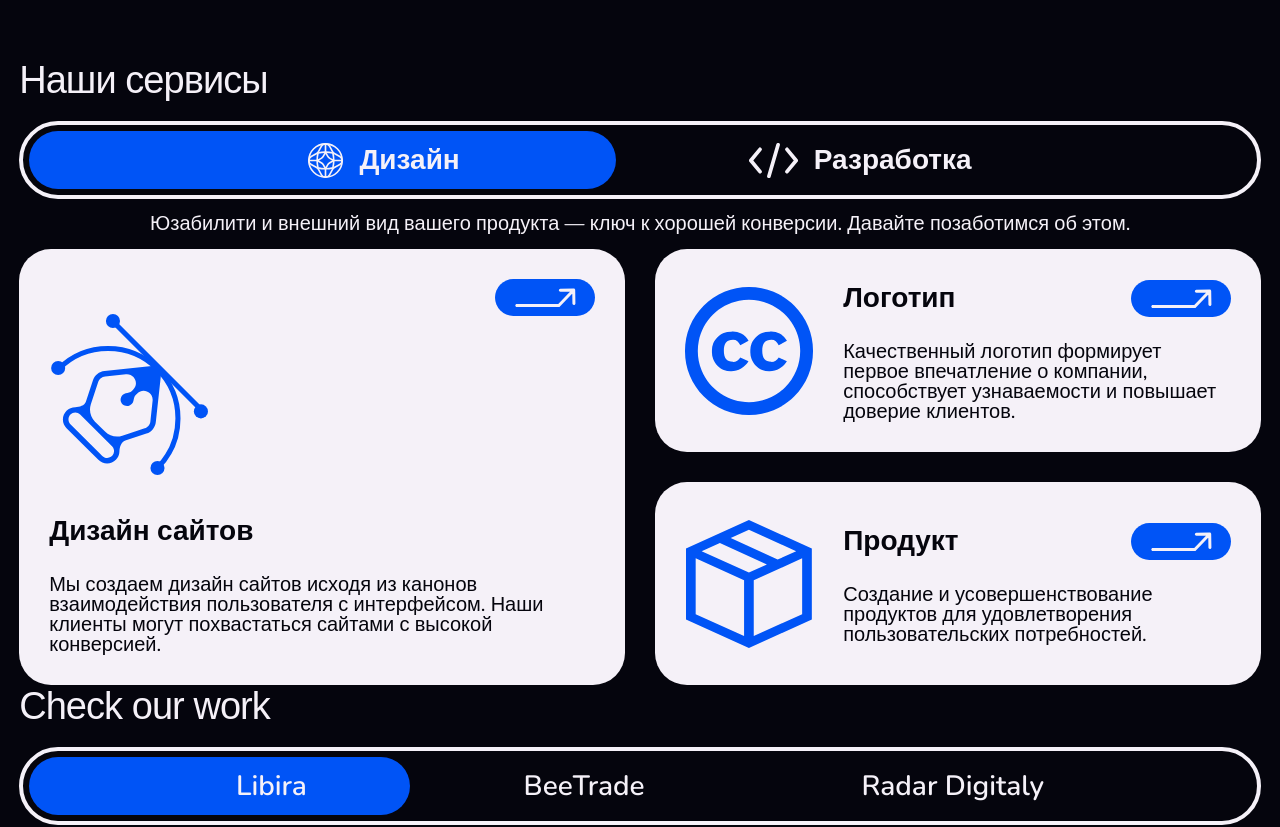
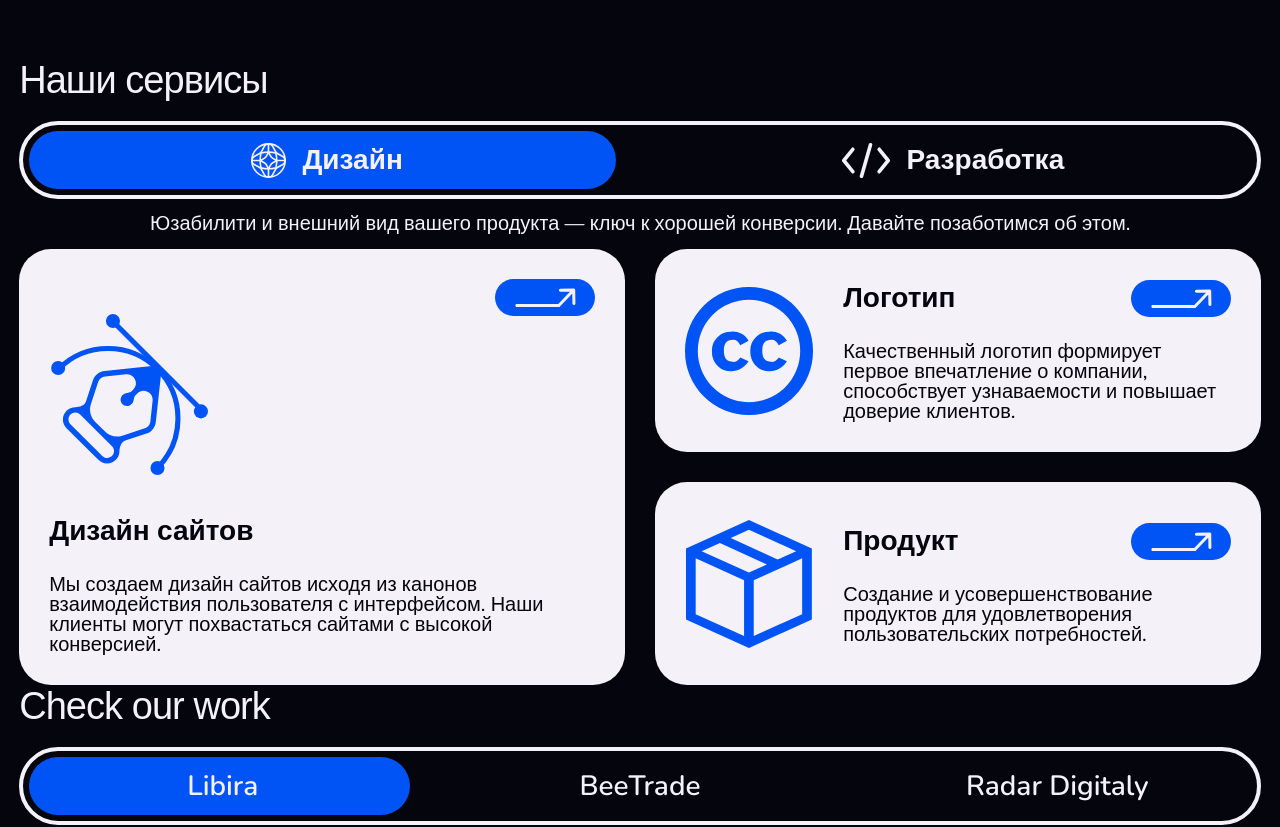
Before and after one commit to matveisch/desight, a Next.js app: page / in a window 1280 px wide. Shown: the part 760-1587 px from the top of the page. Built offline with nearby package versions, Linux system fonts and the light colour scheme; a web font is replaced by a local one.

Commit message:
update tabswitcher

```diff
--- a/src/components/TabSwitcher/TabSwitcher.module.scss
+++ b/src/components/TabSwitcher/TabSwitcher.module.scss
@@ -11,12 +11,14 @@ $outlinePaddingMobile: 3px;
   justify-content: space-evenly;
   align-items: center;
   padding: 6px;
+  gap: 30px;
 
   .tabName {
     display: flex;
     align-items: center;
     justify-content: center;
     gap: 16px;
+    width: 100%;
     padding: 16px 0;
     z-index: 1;
     height: 100%;
```
